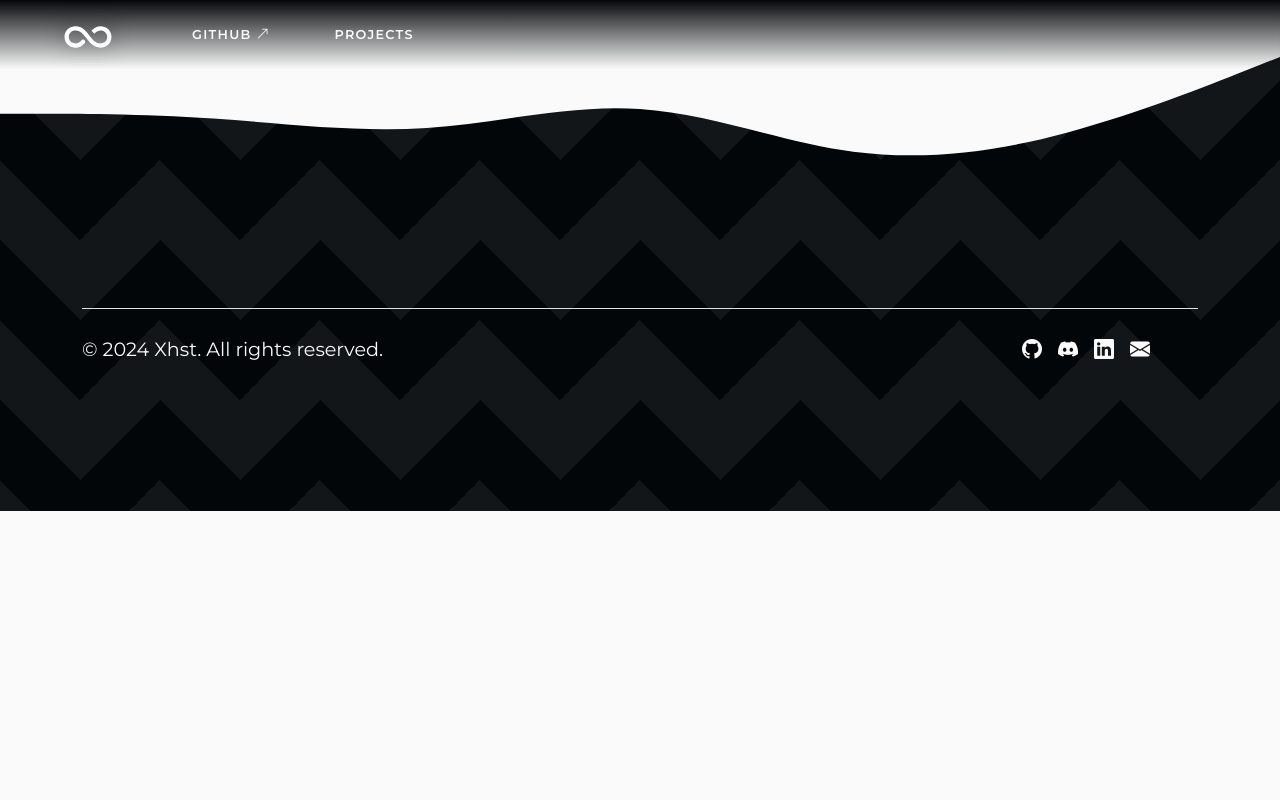
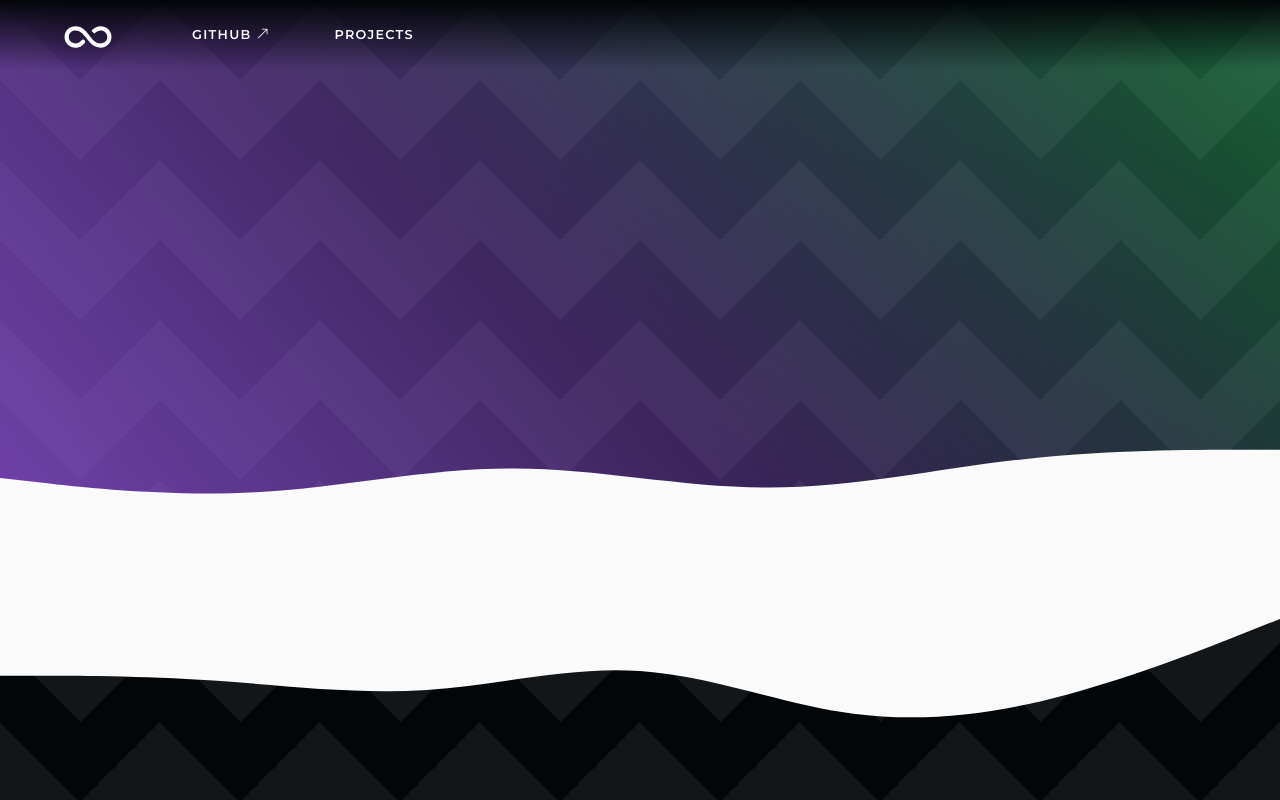
Before and after one commit to Xhst/xhst.github.io, a React (Create React App) app: page /projects in a window 1280 px wide. Shown: the top 800 px of the page. Built offline with nearby package versions, Linux system fonts and the light colour scheme; a web font is replaced by a local one.

Commit message:
chore: projects title and image

```diff
--- a/src/index.css
+++ b/src/index.css
@@ -390,7 +390,7 @@ p {
   position: absolute;
   width: 100%;
   height: 100%;
-  z-index: -1;
+  z-index: -2;
   top: 0;
   left: 0;
   background-color: var(--black-color);
--- a/src/pages/Projects.tsx
+++ b/src/pages/Projects.tsx
@@ -1,6 +1,34 @@
+import projects from '../assets/images/projects.png'
+
 const Projects = () => {
     return (
         <>
+        <section className="rg-g">
+            <div className="container">
+                <div className="d-flex">
+                    <div className="d-transp-box flex-shrink-1 anim_fadeInUp">
+                        <h1>Projects</h1>
+                    </div>
+                    <div className="w-100 text-center anim_fadeInUp">
+                        <img
+                            src={projects}
+                            alt="Projects"
+                            style={{
+                                filter: "drop-shadow(0 1rem 10rem rgba(0,0,0,.8))",
+                                margin: "-150px -150px",
+                                position: "absolute",
+                                zIndex: -1
+                            }}
+                        />
+                    </div>
+                </div>
+            </div>
+            <div className="rg-g-wave">
+                <svg xmlns="http://www.w3.org/2000/svg" viewBox="0 0 1440 320">
+                <path d="M0,224L48,229.3C96,235,192,245,288,240C384,235,480,213,576,213.3C672,213,768,235,864,234.7C960,235,1056,213,1152,202.7C1248,192,1344,192,1392,192L1440,192L1440,320L1392,320C1344,320,1248,320,1152,320C1056,320,960,320,864,320C768,320,672,320,576,320C480,320,384,320,288,320C192,320,96,320,48,320L0,320Z"></path>
+                </svg>
+            </div>
+        </section>
         </>
     );
 };
```
Also changed, not shown: src/assets/images/projects.png (added).
